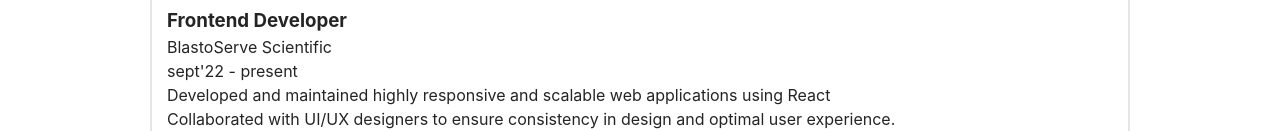
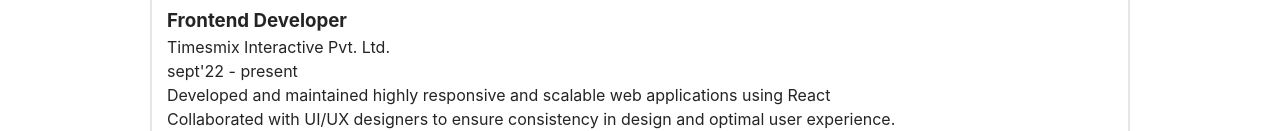
Before and after one commit to mauryavikas/profile, a plain HTML site: page index.html in a window 1280 px wide. Shown: the part 508-639 px from the top of the page. Drawn offline with Linux system fonts and the light colour scheme.

Commit message:
Update index.html

```diff
--- a/index.html
+++ b/index.html
@@ -71,7 +71,7 @@
                 <h2>Work Experience</h2>
                 <div style="align-items: end;">
                     <h3>Frontend Developer</h3>
-                    <p>BlastoServe Scientific</p>
+                    <p>Timesmix Interactive Pvt. Ltd.</p>
                     <p>sept'22 - present</p>
                     <ul id="summary">
                         <li>Developed and maintained highly responsive and scalable web applications using React</li>
```
